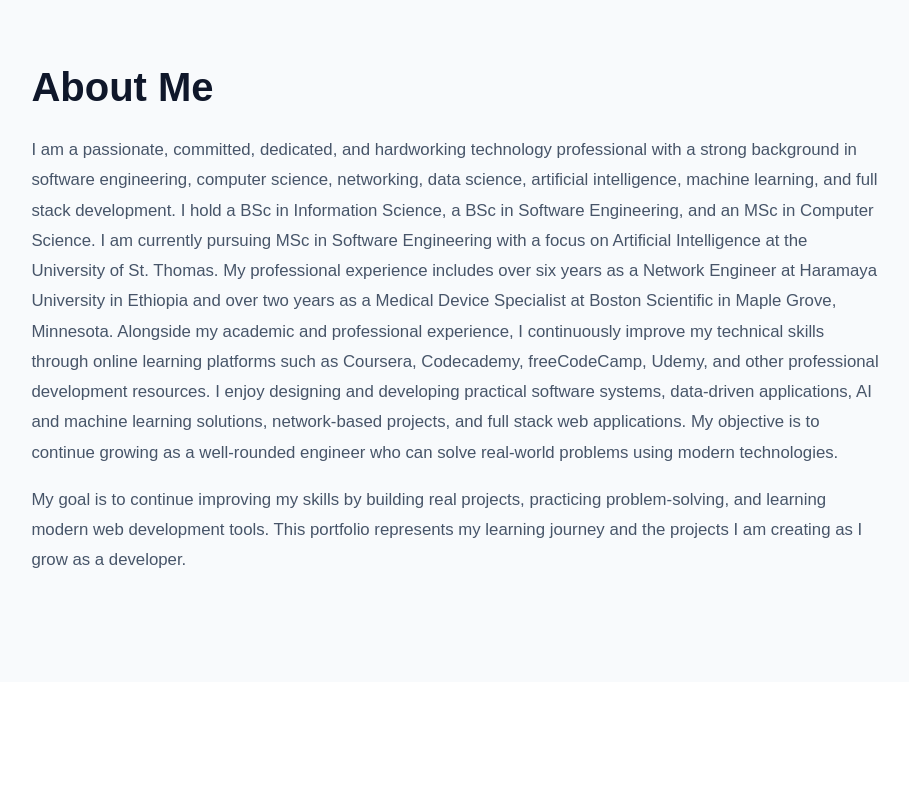
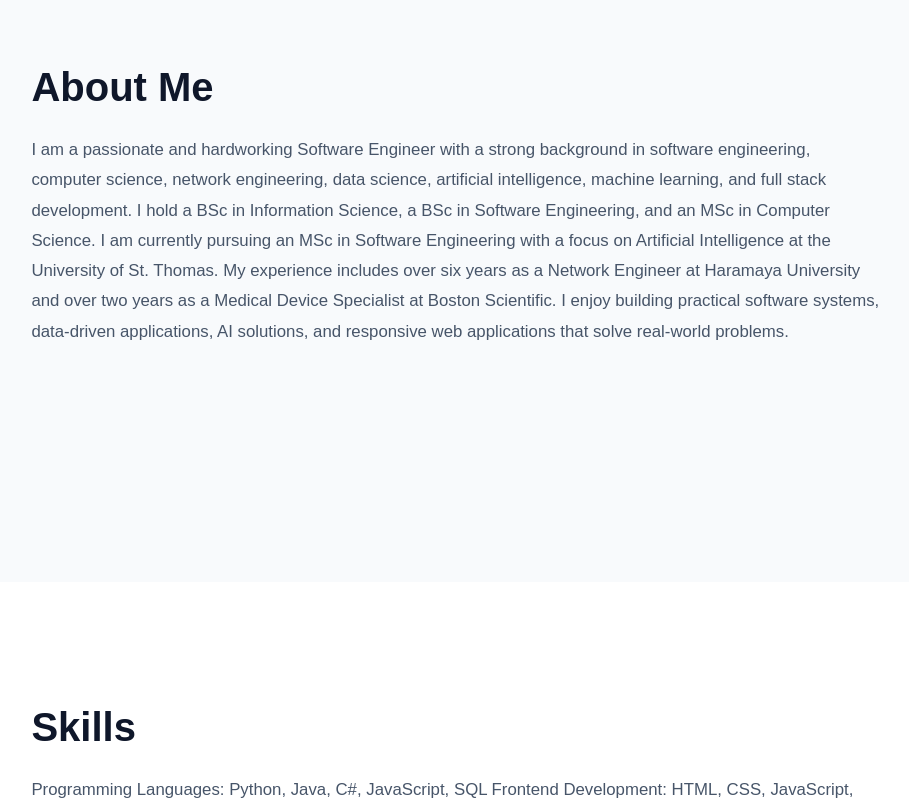
Before and after one commit to SabitAbdul/my-portfolio, a React (Vite) app: page / in a window 1280 px wide. Shown: the part 920-1720 px from the top of the page, without its empty margins (71-980 px from the left). Built offline with nearby package versions, Linux system fonts and the light colour scheme.

Commit message:
Update portfolio

```diff
--- a/src/App.jsx
+++ b/src/App.jsx
@@ -43,18 +43,17 @@ function App() {
       <section id="about" className="section lightSection">
         <h2>About Me</h2>
         <p>
-          I am a passionate, committed, dedicated, and hardworking technology professional with a strong background in software engineering, computer science, networking, data science, artificial intelligence, machine learning, and full stack development.
+          I am a passionate and hardworking Software Engineer with a strong background in software engineering, computer science, network engineering, data science,
+          artificial intelligence, machine learning, and full stack development.
 
-I hold a BSc in Information Science, a BSc in Software Engineering, and an MSc in Computer Science. I am currently pursuing MSc in Software Engineering with a focus on Artificial Intelligence at the University of St. Thomas.
+          I hold a BSc in Information Science, a BSc in Software Engineering, and an MSc in Computer Science.
+          I am currently pursuing an MSc in Software Engineering with a focus on Artificial Intelligence at the University of St. Thomas.
 
-My professional experience includes over six years as a Network Engineer at Haramaya University in Ethiopia and over two years as a Medical Device Specialist at Boston Scientific in Maple Grove, Minnesota. Alongside my academic and professional experience, I continuously improve my technical skills through online learning platforms such as Coursera, Codecademy, freeCodeCamp, Udemy, and other professional development resources.
+          My experience includes over six years as a Network Engineer at Haramaya University and over two years as a Medical Device Specialist at Boston Scientific.
+          I enjoy building practical software systems, data-driven applications,
+          AI solutions, and responsive web applications that solve real-world problems.
+        </p>
 
-I enjoy designing and developing practical software systems, data-driven applications, AI and machine learning solutions, network-based projects, and full stack web applications. My objective is to continue growing as a well-rounded engineer who can solve real-world problems using modern technologies.
-          </p>
-
-          <p>My goal is to continue improving my skills by building real projects, practicing problem-solving, and learning modern web development tools.
-          This portfolio represents my learning journey and the projects I am creating as I grow as a developer.
-        </p>
       </section>
 
       <section id="skills" className="section">
@@ -102,7 +101,7 @@ Git, GitHub, GitHub Pages, VS Code, Coursera, Codecademy, freeCodeCamp, Udemy.</
           <div>Git</div>
           <div>GitHub</div>
           <div>VS Code</div>
-          <div>Responsive Design</div>
+          <div>Responsive WebDesign</div>
         </div>
       </section>
 
```
